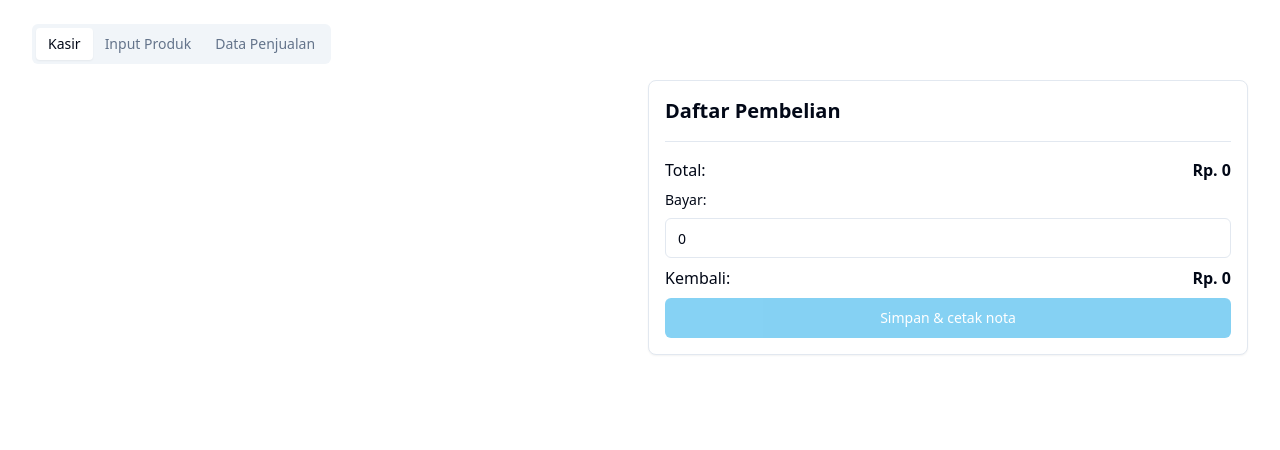
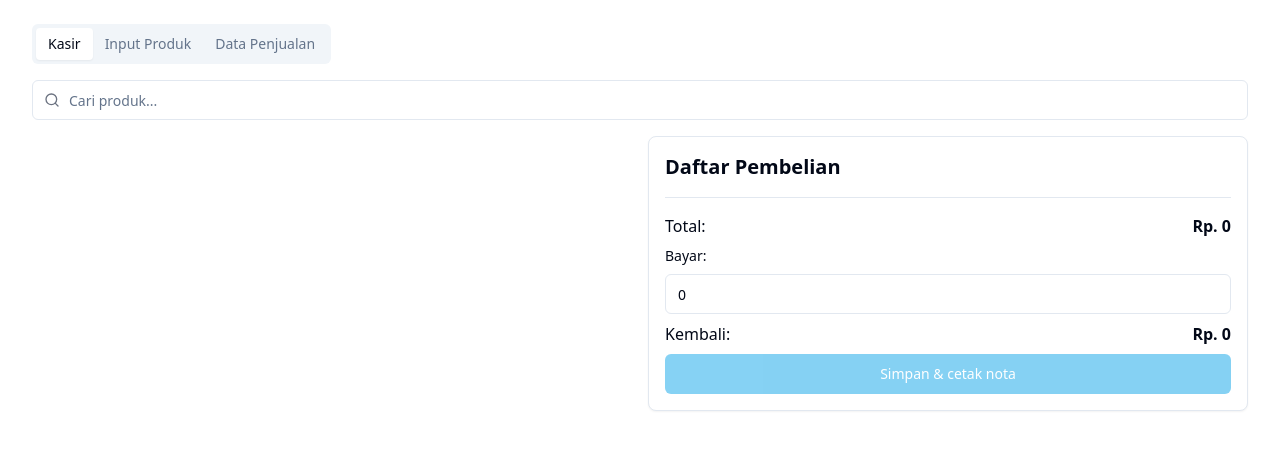
Before and after one commit to yukaputridivi/kasirweb, a React (Vite) app: page / in a window 1280 px wide. Shown: the top 450 px of the page. Built offline with nearby package versions, Linux system fonts and the light colour scheme.

Commit message:
Add product search menu to cashier
Implemented a product search menu at the top of the cashier section to enhance user experience and facilitate easier product lookup.
[skip gpt_engineer]

```diff
--- a/src/components/ProductList.tsx
+++ b/src/components/ProductList.tsx
@@ -11,9 +11,10 @@ interface Product {
 
 interface ProductListProps {
   onAddToCart: (product: Product) => void;
+  searchQuery: string;
 }
 
-const ProductList = ({ onAddToCart }: ProductListProps) => {
+const ProductList = ({ onAddToCart, searchQuery }: ProductListProps) => {
   const [products, setProducts] = useState<Product[]>([]);
 
   useEffect(() => {
@@ -25,9 +26,13 @@ const ProductList = ({ onAddToCart }: ProductListProps) => {
     onAddToCart(product);
   };
 
+  const filteredProducts = products.filter(product =>
+    product.name.toLowerCase().includes(searchQuery.toLowerCase())
+  );
+
   return (
     <div className="space-y-2">
-      {products.map((product) => (
+      {filteredProducts.map((product) => (
         <Card key={product.id} className="w-full">
           <CardContent className="p-4">
             <div className="flex items-center justify-between">
--- a/src/pages/Index.tsx
+++ b/src/pages/Index.tsx
@@ -6,6 +6,8 @@ import Receipt from '@/components/Receipt';
 import SalesJournal from '@/components/SalesJournal';
 import { Tabs, TabsContent, TabsList, TabsTrigger } from "@/components/ui/tabs";
 import { Dialog, DialogContent } from "@/components/ui/dialog";
+import { Input } from "@/components/ui/input";
+import { Search } from "lucide-react";
 
 interface Product {
   id: string;
@@ -25,6 +27,7 @@ const Index = () => {
   const [cartItems, setCartItems] = useState<CartItem[]>([]);
   const [payment, setPayment] = useState(0);
   const [showReceipt, setShowReceipt] = useState(false);
+  const [searchQuery, setSearchQuery] = useState('');
 
   const handleAddToCart = (product: Product) => {
     const existingItem = cartItems.find(item => item.id === product.id);
@@ -73,7 +76,7 @@ const Index = () => {
       if (cartItem) {
         return {
           ...product,
-          stock: Math.max(0, product.stock - cartItem.quantity) // Ensure stock doesn't go below 0
+          stock: Math.max(0, product.stock - cartItem.quantity)
         };
       }
       return product;
@@ -85,8 +88,8 @@ const Index = () => {
 
   const handleCloseReceipt = () => {
     setShowReceipt(false);
-    setCartItems([]); // Clear the cart
-    setPayment(0); // Reset payment amount
+    setCartItems([]);
+    setPayment(0);
   };
 
   const total = cartItems.reduce((sum, item) => sum + (item.price * item.quantity), 0);
@@ -101,9 +104,18 @@ const Index = () => {
         </TabsList>
 
         <TabsContent value="pos" className="space-y-4">
+          <div className="relative">
+            <Search className="absolute left-3 top-3 h-4 w-4 text-gray-500" />
+            <Input
+              placeholder="Cari produk..."
+              value={searchQuery}
+              onChange={(e) => setSearchQuery(e.target.value)}
+              className="pl-9"
+            />
+          </div>
           <div className="grid grid-cols-1 md:grid-cols-2 gap-4">
             <div className="space-y-4">
-              <ProductList onAddToCart={handleAddToCart} />
+              <ProductList onAddToCart={handleAddToCart} searchQuery={searchQuery} />
             </div>
             <div>
               <Cart
```
